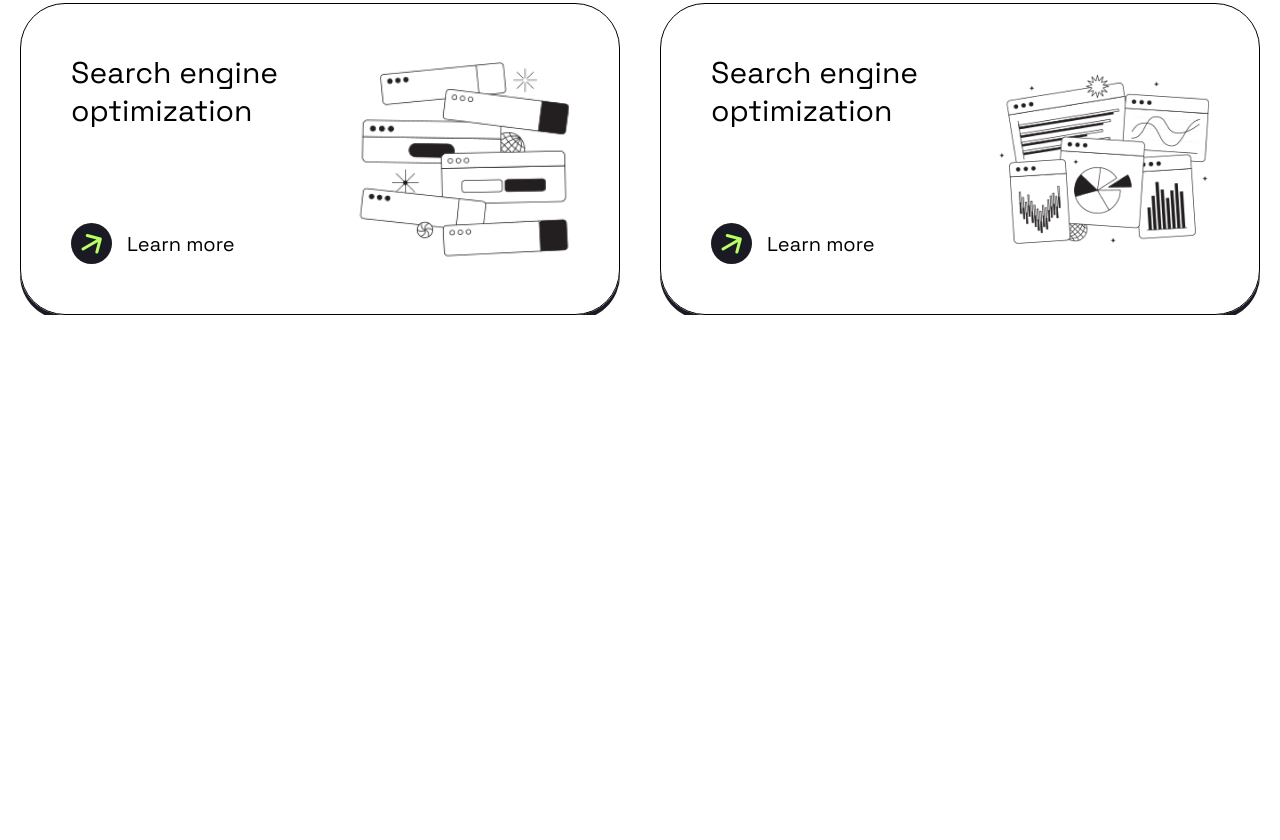
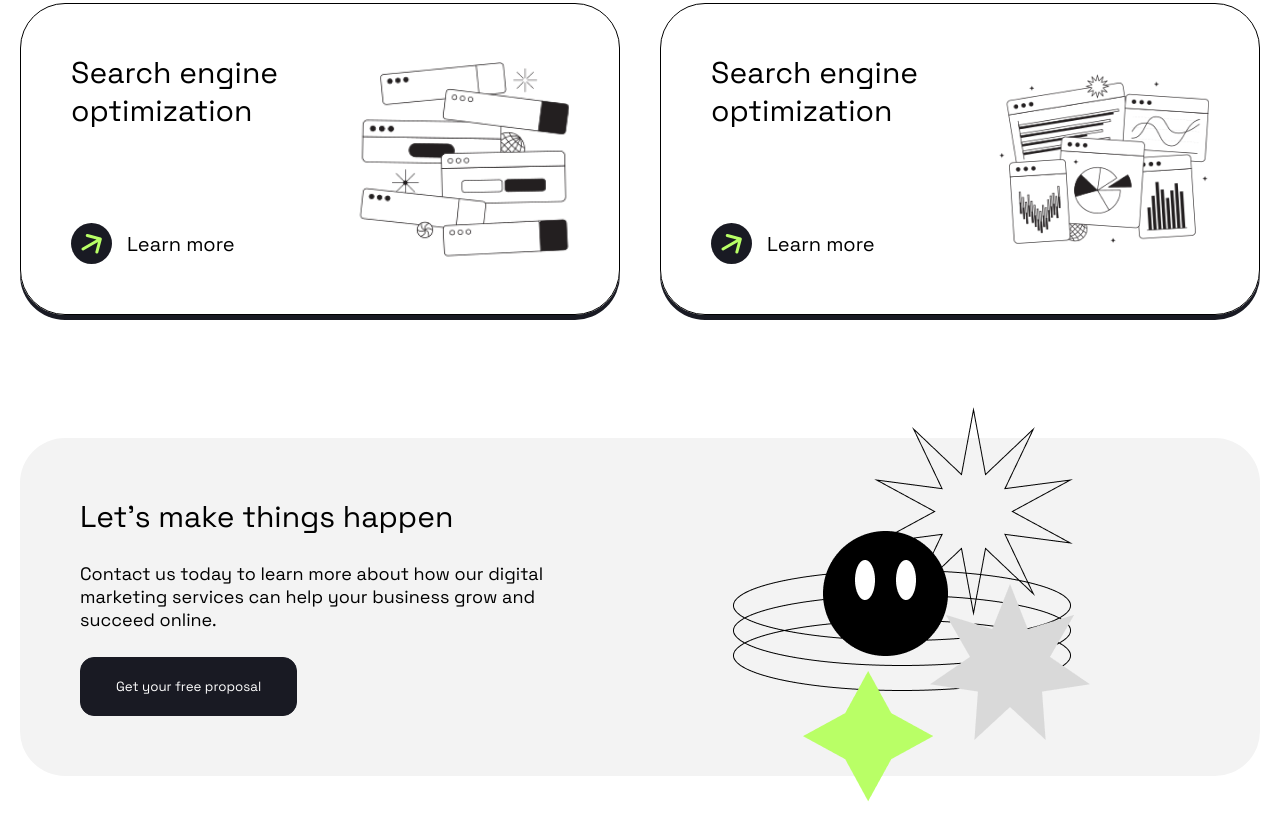
Before and after one commit to muhammad-jon/ocean-project2, a plain HTML site: page index.html in a window 1280 px wide. Shown: the part 1796-2636 px from the top of the page. Before the commit the page ends 2111 px from the top, so only its background shows below. Drawn offline with Linux system fonts and the light colour scheme.

Commit message:
happpen section done

```diff
--- a/index.html
+++ b/index.html
@@ -84,6 +84,7 @@
             </div>
         </div>
     </section>
+
     <section class="services-section">
         <div class="container">
 
@@ -174,7 +175,14 @@
                             </span>
                         </h3>
                         <a href="#">
-                            <img src="./images/arrow.svg" alt="arrow">
+                            <svg width="41" height="41" viewBox="0 0 41 41" fill="none"
+                                xmlns="http://www.w3.org/2000/svg">
+                                <circle cx="20.5" cy="20.5" r="20.5" fill="#191A23" />
+                                <path
+                                    d="M11.25 24.701C10.5326 25.1152 10.2867 26.0326 10.701 26.75C11.1152 27.4674 12.0326 27.7133 12.75 27.299L11.25 24.701ZM30.7694 16.3882C30.9838 15.588 30.5089 14.7655 29.7087 14.5511L16.6687 11.0571C15.8685 10.8426 15.046 11.3175 14.8316 12.1177C14.6172 12.9179 15.0921 13.7404 15.8923 13.9548L27.4834 17.0607L24.3776 28.6518C24.1631 29.452 24.638 30.2745 25.4382 30.4889C26.2384 30.7033 27.0609 30.2284 27.2753 29.4282L30.7694 16.3882ZM12.75 27.299L30.0705 17.299L28.5705 14.701L11.25 24.701L12.75 27.299Z"
+                                    fill="#B9FF66" />
+                            </svg>
+
                             <p>
                                 Learn more
                             </p>
@@ -230,6 +238,35 @@
 
         </div>
     </section>
+
+    <section class="happen">
+        <div class="container">
+            <div>
+                <div>
+                    <h3>
+                        Let’s make things happen
+                    </h3>
+                    <p>
+                        Contact us today to learn more about how our digital marketing services can help your business
+                        grow and succeed online.
+                    </p>
+                    <div>
+
+                        <button class="btn">
+                            Get your free proposal
+
+                        </button>
+                    </div>
+
+
+                </div>
+                <div>
+                    <img src="./images/happen-Illustration.png" alt="happpen Illustration">
+                </div>
+            </div>
+        </div>
+    </section>
+
 </body>
 
 </html>
--- a/styles/style.css
+++ b/styles/style.css
@@ -135,3 +135,32 @@ nav {
 .service-card:nth-child(3) a {
   color: white;
 }
+
+.happen .container > div {
+  display: flex;
+  align-items: center;
+  justify-content: space-between;
+  border-radius: 45px;
+  background-color: #f3f3f3;
+  padding: 60px;
+  gap: 186px;
+  margin: 123px 0;
+}
+.happen .container > div > div {
+  position: relative;
+  flex-basis: 50%;
+}
+
+.happen .container > div > div:nth-child(1) {
+  display: flex;
+  flex-direction: column;
+  gap: 26px;
+}
+.happen .container > div > div:nth-child(1) p {
+  font-size: 18px;
+}
+
+.happen .container > div > div img {
+  position: absolute;
+  top: -200px;
+}
```
Also changed, not shown: images/happen-Illustration.png (added), 1 other file.
